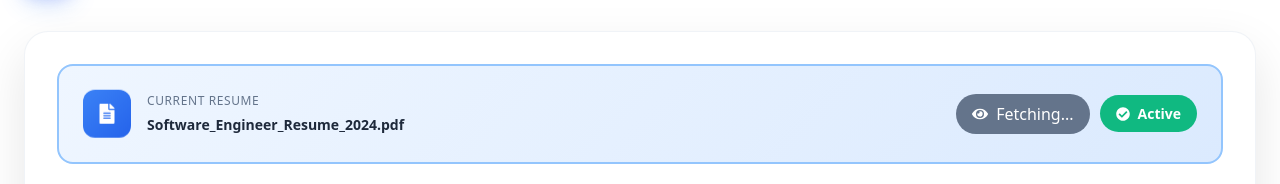
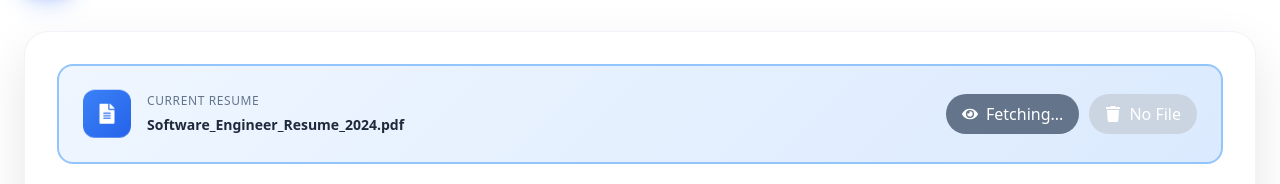
Before and after one commit to shahbazaman/Find-My-Career, a React (Vite) app in the folder client/: page /settings/applications in a window 1280 px wide. Shown: the part 1007-1191 px from the top of the page. Built offline with nearby package versions, Linux system fonts and the light colour scheme; no server answers.

Commit message:
updated notification and added resume delete utton in settings

```diff
--- a/client/src/pages/Notification.jsx
+++ b/client/src/pages/Notification.jsx
@@ -29,7 +29,6 @@ export default function Notification() {
       .catch(err => console.error("Fetch error:", err));
   };
 
-  // Logic to mark all as read in the UI and Backend
 const markAllAsRead = async () => {
   try {
     // Hits the new route: /notifications/user/:userId/read-all
--- a/client/src/pages/settings/ApplicationSettings.jsx
+++ b/client/src/pages/settings/ApplicationSettings.jsx
@@ -1,7 +1,7 @@
 import { useState, useEffect } from "react";
 import axios from "axios";
 
-import { FaFileUpload, FaHistory, FaFileAlt, FaCheckCircle, FaRobot, FaCloudUploadAlt, FaTimes } from "react-icons/fa";
+import { FaFileUpload, FaHistory, FaFileAlt, FaCheckCircle, FaRobot, FaCloudUploadAlt, FaTimes,FaTrash } from "react-icons/fa";
 import { FaEye } from "react-icons/fa";
 import { useNavigate } from "react-router-dom";
 export default function ApplicationSettings() {
@@ -94,6 +94,27 @@ const userId = userData ? JSON.parse(userData).id : null;
       });
     }, 150);
   };
+const DeleteResume = async () => {
+  if (!window.confirm("Are you sure you want to delete your current resume?")) {
+    return;
+  }
+  const token = localStorage.getItem("token");
+  try {
+    await axios.patch(
+      `${import.meta.env.VITE_API_BASE_URL}/profile/${userId}`,
+      { resumeUrl: "" },
+      {
+        headers: { Authorization: `Bearer ${token}` }
+      }
+    );
+    setResumeUrl("");
+    setCurrentResume("No resume uploaded");
+    alert("Resume deleted successfully.");
+  } catch (err) {
+    console.error("Delete resume error:", err);
+    alert("Failed to delete resume. Please try again.");
+  }
+};
 
   return (
     <div className="application-container mt-5">
@@ -163,10 +184,31 @@ const userId = userData ? JSON.parse(userData).id : null;
 >
   <FaEye /> {resumeUrl ? "View Resume" : "Fetching..."}
 </button>
-
-    <div className="resume-badge">
-      <FaCheckCircle /> Active
-    </div>
+<div>
+  <button
+    type="button"
+    className="resume-badge-action"
+    style={{
+      cursor: resumeUrl ? "pointer" : "not-allowed",
+      backgroundColor: resumeUrl ? "#ef4444" : "#cbd5e1", // Red if exists, gray if empty
+      marginLeft: "auto",
+      opacity: 1,
+      border: 'none',
+      color: 'white',
+      padding: '0.5rem 1rem',
+      borderRadius: '9999px',
+      display: 'flex',
+      alignItems: 'center',
+      gap: '0.5rem',
+      zIndex: 99,
+      transition: 'all 0.2s'
+    }}
+    onClick={() => resumeUrl && DeleteResume()} // Only run if a resume exists
+    disabled={!resumeUrl}
+  >
+    <FaTrash /> {resumeUrl ? "Delete" : "No File"}
+  </button>
+</div>
   </div>
 </div>
           {/* Stats Section */}
@@ -202,23 +244,6 @@ const userId = userData ? JSON.parse(userData).id : null;
             <div className="modal-body">
               {resumeUrl ? (
                 <>
-                  {/* {resumeUrl.toLowerCase().endsWith(".pdf") ? (
-                    <iframe
-                      src={`https://docs.google.com/gview?url=${encodeURIComponent(resumeUrl)}&embedded=true`}
-                      width="100%"
-                      height="500px"
-                      style={{ border: "none", borderRadius: "8px" }}
-                      title="Resume Preview"
-                    />
-                  ) : (
-                    <div className="doc-preview">
-                      <FaFileAlt size={48} color="#3b82f6" />
-                      <p style={{ marginTop: "1rem", color: "#64748b" }}>
-                        Preview not available for this file type.
-                      </p>
-                    </div>
-                  )} */}
-                  {/* Inside your Modal Preview Section */}
 {resumeUrl.toLowerCase().endsWith(".pdf") ? (
   <iframe
     src={resumeUrl} // Try loading directly first
```
